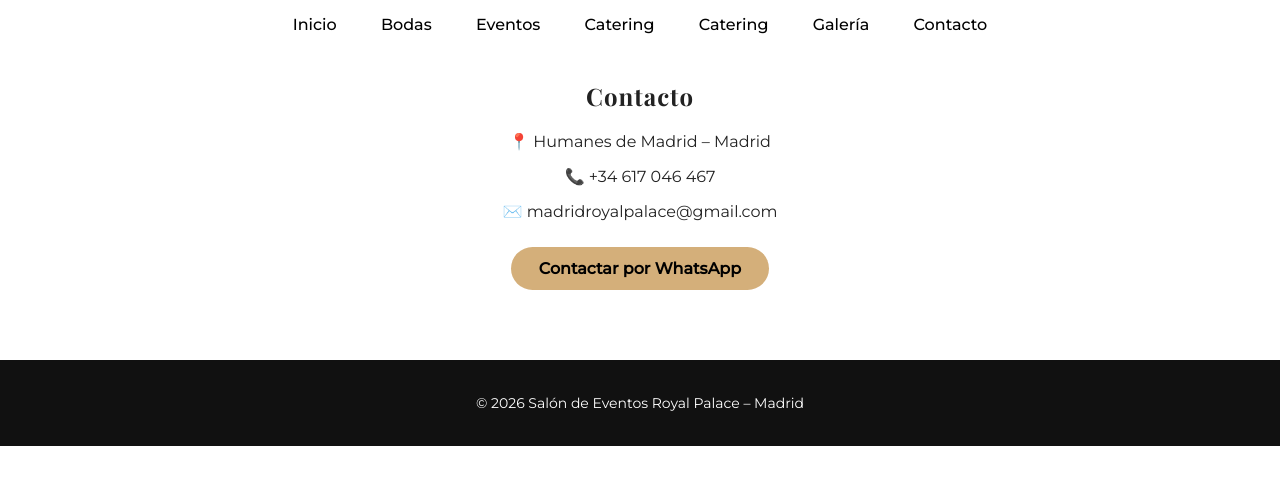
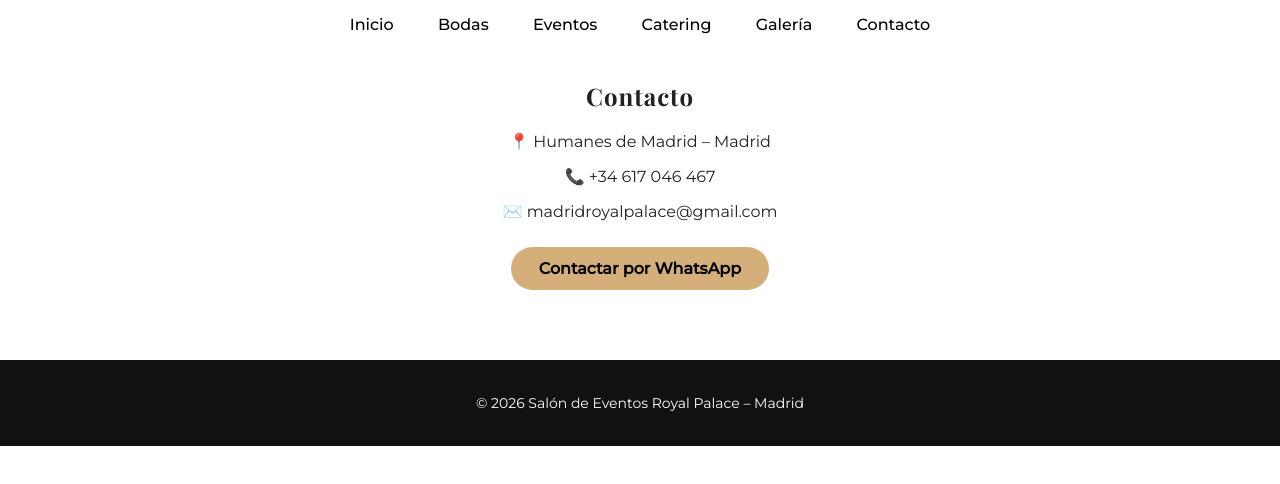
Before and after one commit to madridroyalpalace-oss/madridroyalpalace-oss.github.io, a plain HTML site: page contacto.html in a window 1280 px wide. Drawn offline with nearby package versions, Linux system fonts and the light colour scheme.

Commit message:
Update contacto.html

```diff
--- a/contacto.html
+++ b/contacto.html
@@ -14,7 +14,6 @@
 <a href="index.html">Inicio</a>
 <a href="bodas.html">Bodas</a>
 <a href="eventos.html">Eventos</a>
-<a href="catering.html">Catering</a>
 <a href="catering.html">Catering</a>
 <a href="galeria.html">Galería</a>
 <a href="contacto.html">Contacto</a>
```
